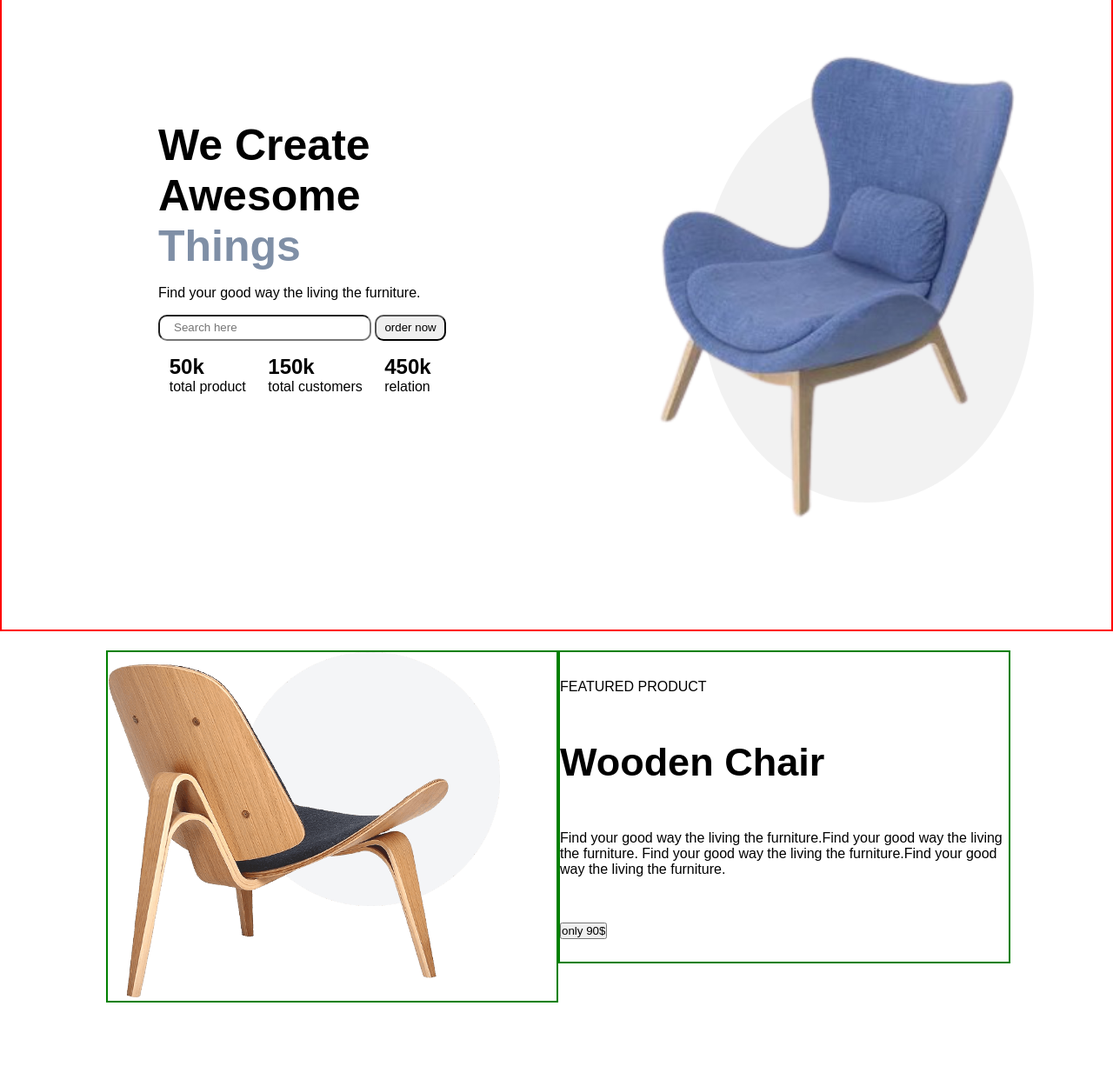
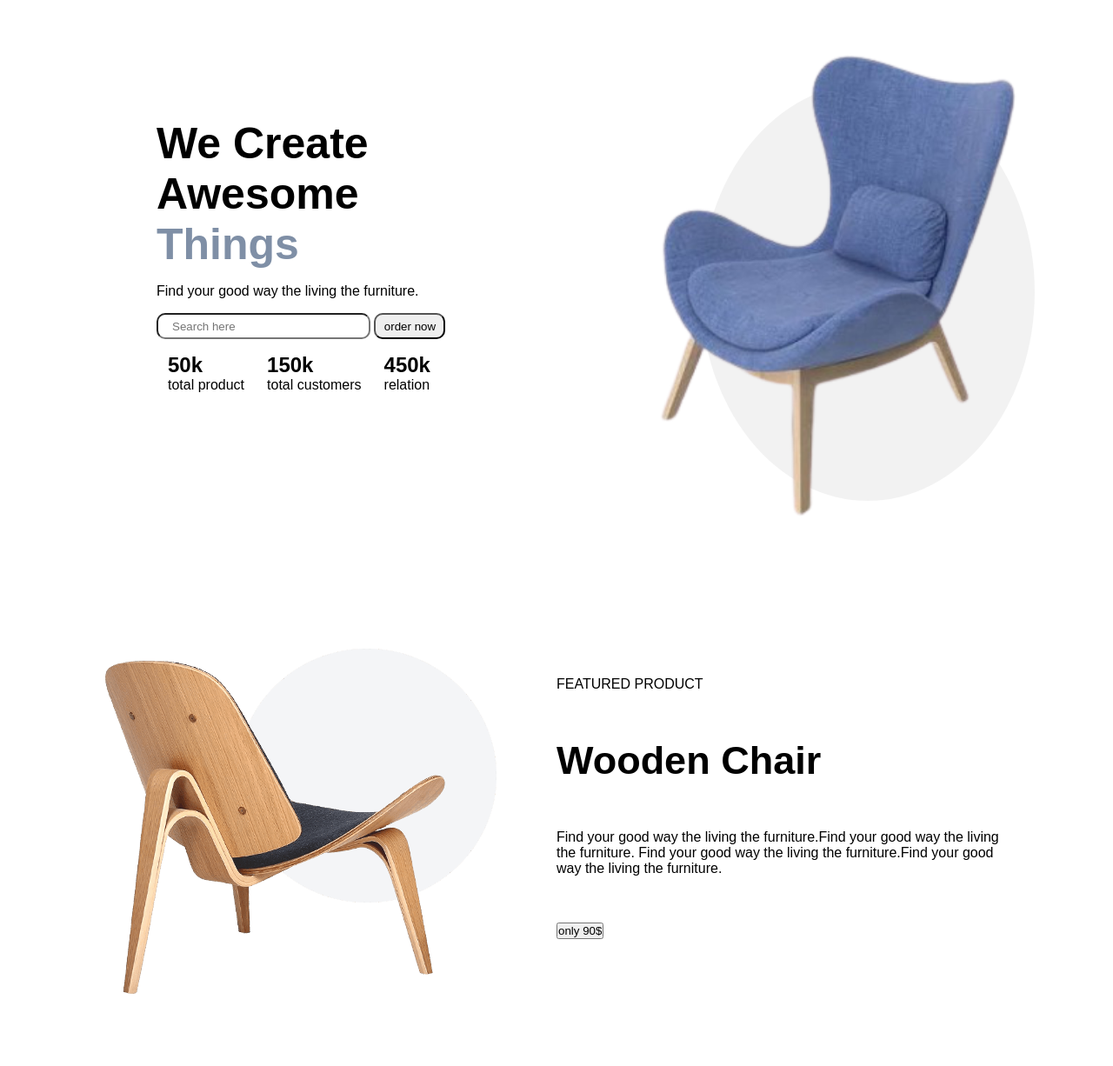
Before and after one commit to Tanvirpirjada/Responsive_site, a plain HTML site: page index.html in a window 1280 px wide. Shown: the part 74-1300 px from the top of the page at 87% size. Drawn offline with Linux system fonts and the light colour scheme.

Commit message:
uploaded

```diff
--- a/style.css
+++ b/style.css
@@ -9,7 +9,7 @@
 body{
     width: 100vw;
    height: 100vh;
-    border:2px solid red;
+    /* border:2px solid red; */
     overflow-y: scroll;
     overflow-x: hidden;
 }
@@ -141,7 +141,7 @@ main{
 .left2,.right3{
   width: 50%;
   height: fit-content;
-  border: 2px solid green;
+  /* border: 2px solid green; */
 }
 .right2,.left3{
     display: flex;
@@ -152,7 +152,7 @@ main{
     height: 60%;
     padding-top: 5px;
     /* padding: 100px 120px; */
-    border: 2px solid green;
+    /* border: 2px solid green; */
 }
 .right2 h1,.left3 h1{
     font-size: 45px;
@@ -262,7 +262,7 @@ footer{
 .email{
     width: 100%;
     height: 20%;
-    border: 2px solid black;
+    /* border: 2px solid black; */
     display: flex;
     justify-content: center;
     align-items: center;
@@ -282,7 +282,7 @@ footer{
 .end{
     width: 100%;
     height: 80%;
-    border: 2px solid green;
+    /* border: 2px solid green; */
    display: flex;
    justify-content: space-around;
    align-items: center;
```
